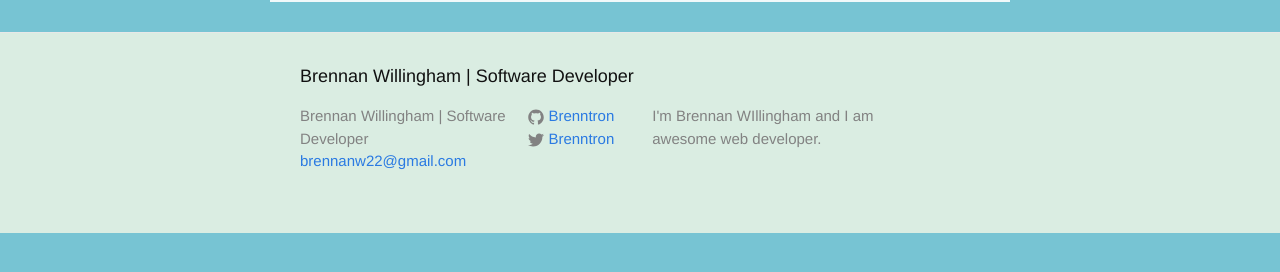
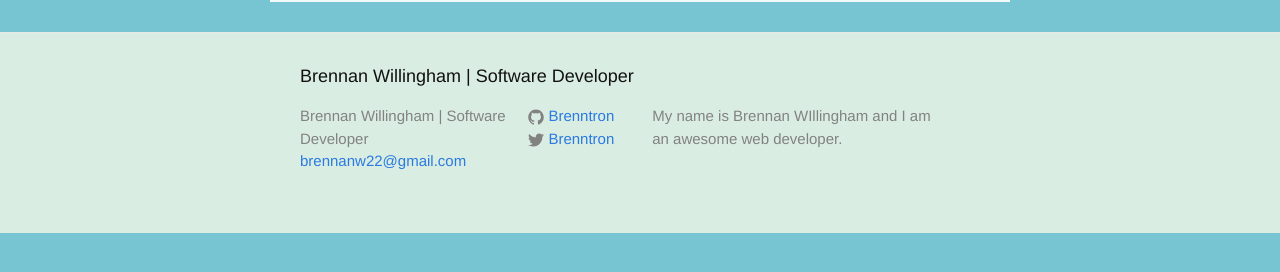
Before and after one commit to Brenntron/Brenntron.github.io, a Jekyll site: the page built from index.html, in a window 1280 px wide. Shown: the part 324-596 px from the top of the page. Built offline with Jekyll 4.4.1, drawn with Linux system fonts in a browser that asks for light colours.

Commit message:
Fixed typo

```diff
--- a/_config.yml
+++ b/_config.yml
@@ -2,7 +2,7 @@
 title: Brennan Willingham | Software Developer
 email: brennanw22@gmail.com
 description: > # this means to ignore newlines until "baseurl:"
-  I'm Brennan WIllingham and I am awesome web developer.
+  My name is Brennan WIllingham and I am an awesome web developer.
 baseurl: "" # the subpath of your site, e.g. /blog/
 url: "http://yourdomain.com" # the base hostname & protocol for your site
 twitter_username: Brenntron
```
